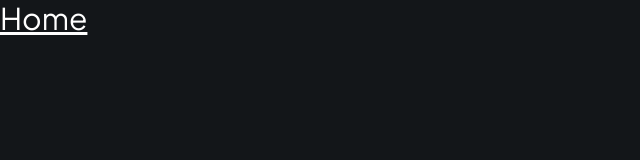
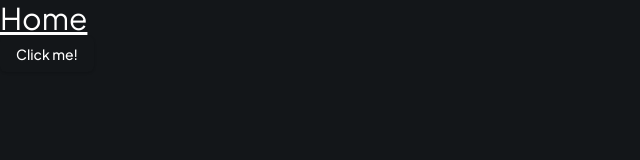
Before and after one commit to IrinaBBB/care_pulse, a Next.js app: page / in a window 1280 px wide. Shown: the top 160 px of the page, without its empty margins (0-640 px from the left). Built offline with nearby package versions, Linux system fonts and the light colour scheme.

Commit message:
Add theme-provider

```diff
--- a/app/layout.tsx
+++ b/app/layout.tsx
@@ -4,6 +4,7 @@
 import { cn } from '@/lib/utils'
 
 import './globals.css'
+import { ThemeProvider } from '@/components/theme-provider'
 
 const fontSans = Plus_Jakarta_Sans({
     subsets: ['latin'],
@@ -23,7 +24,11 @@
 }>) {
     return (
         <html lang='en'>
-        <body className={cn('min-h-screen bg-dark-300 font-sans antialiased', fontSans.variable)}>{children}</body>
+        <body className={cn('min-h-screen bg-dark-300 font-sans antialiased', fontSans.variable)}>
+        <ThemeProvider attribute='class' defaultTheme='dark'>
+            {children}
+        </ThemeProvider>
+        </body>
         </html>
     )
 }
--- a/app/page.tsx
+++ b/app/page.tsx
@@ -1,9 +1,11 @@
 import Image from 'next/image'
+import { Button } from '@/components/ui/button'
 
 export default function Home() {
     return (
         <div>
             <h1 className='text-white text-3xl underline'>Home</h1>
+            <Button>Click me!</Button>
         </div>
     )
 }
--- /dev/null
+++ b/components/theme-provider.tsx
@@ -0,0 +1,8 @@
+'use client'
+
+import { ThemeProvider as NextThemesProvider, ThemeProviderProps } from 'next-themes'
+
+export function ThemeProvider({ children, ...props }: ThemeProviderProps) {
+    // @ts-ignore
+    return <NextThemesProvider {...props}>{children}</NextThemesProvider>
+}
--- /dev/null
+++ b/components/ui/button.tsx
@@ -0,0 +1,55 @@
+import * as React from 'react'
+import { Slot } from '@radix-ui/react-slot'
+import { cva, type VariantProps } from 'class-variance-authority'
+import { cn } from '@/lib/utils'
+
+const buttonVariants = cva(
+    'inline-flex items-center justify-center gap-2 whitespace-nowrap rounded-md text-sm font-medium transition-colors focus-visible:outline-none focus-visible:ring-1 focus-visible:ring-ring disabled:pointer-events-none disabled:opacity-50 [&_svg]:pointer-events-none [&_svg]:size-4 [&_svg]:shrink-0',
+    {
+        variants: {
+            variant: {
+                default: 'bg-primary text-primary-foreground shadow hover:bg-primary/90',
+                destructive: 'bg-destructive text-destructive-foreground shadow-sm hover:bg-destructive/90',
+                outline: 'border border-input bg-background shadow-sm hover:bg-accent hover:text-accent-foreground',
+                secondary: 'bg-secondary text-secondary-foreground shadow-sm hover:bg-secondary/80',
+                ghost: 'hover:bg-accent hover:text-accent-foreground',
+                link: 'text-primary underline-offset-4 hover:underline',
+            },
+            size: {
+                default: 'h-9 px-4 py-2',
+                sm: 'h-8 rounded-md px-3 text-xs',
+                lg: 'h-10 rounded-md px-8',
+                icon: 'h-9 w-9',
+            },
+        },
+        defaultVariants: {
+            variant: 'default',
+            size: 'default',
+        },
+    } as const,
+)
+
+export interface ButtonProps
+    extends React.ButtonHTMLAttributes<HTMLButtonElement>,
+        VariantProps<typeof buttonVariants> {
+    asChild?: boolean
+}
+
+const Button = React.forwardRef<HTMLButtonElement, ButtonProps>(
+    ({ className, variant, size, asChild = false, ...props }, ref) => {
+        const Comp = asChild ? Slot : 'button'
+        return (
+            <Comp
+                className={cn(
+                    buttonVariants({ variant, size }),
+                    className,
+                )}
+                ref={ref}
+                {...props}
+            />
+        )
+    },
+)
+Button.displayName = 'Button'
+
+export { Button, buttonVariants }
--- a/package.json
+++ b/package.json
@@ -9,10 +9,12 @@
     "lint": "next lint"
   },
   "dependencies": {
+    "@radix-ui/react-slot": "^1.2.3",
     "class-variance-authority": "^0.7.1",
     "clsx": "^2.1.1",
     "lucide-react": "^0.544.0",
     "next": "14.2.3",
+    "next-themes": "^0.4.6",
     "react": "^18",
     "react-dom": "^18",
     "tailwind-merge": "^3.3.1",
```
Also changed, not shown: 1 other file (tests, documents, lock files or other folders).
